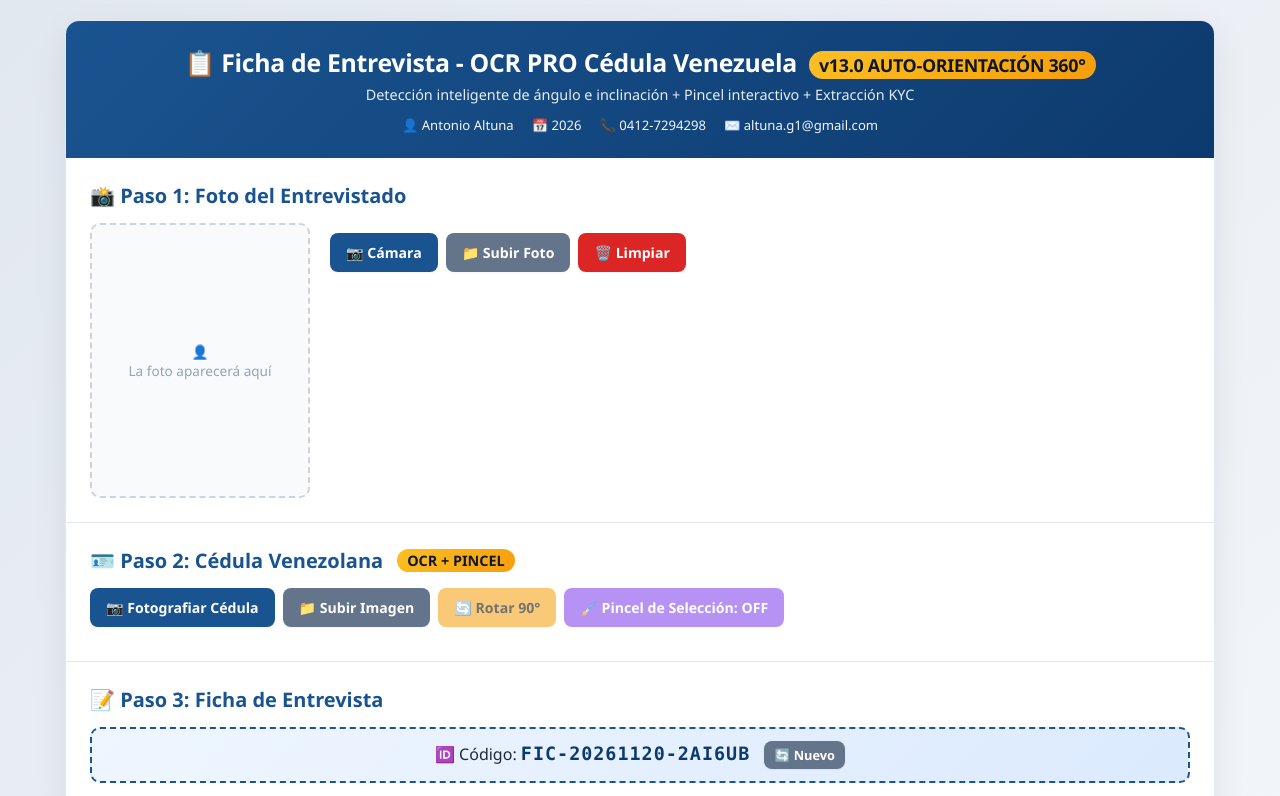
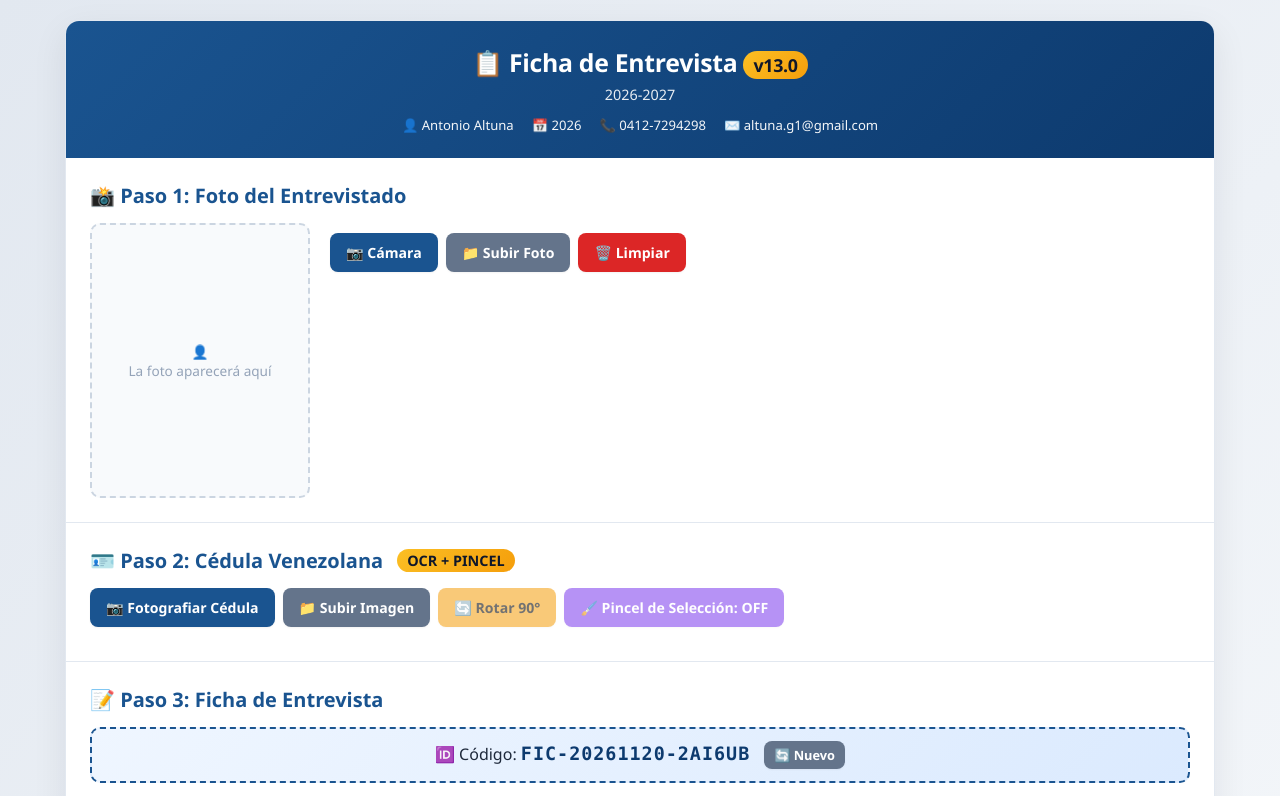
Before and after one commit to UNIONG25/FichaEntrevistas, a plain HTML site: page index.html in a window 1280 px wide. Shown: the top 796 px of the page. Drawn offline with nearby package versions, Linux system fonts and the light colour scheme.

```diff
--- a/index.html
+++ b/index.html
@@ -3,7 +3,7 @@
 <head>
 <meta charset="UTF-8">
 <meta name="viewport" content="width=device-width, initial-scale=1.0">
-<title>Ficha de Entrevista - OCR PRO v10.0 | Antonio Altuna 2026</title>
+<title>Ficha de Entrevista</title>
 <script src="https://cdn.jsdelivr.net/npm/tesseract.js@5.0.4/dist/tesseract.min.js"></script>
 <script src="https://docs.opencv.org/4.8.0/opencv.js" async></script>
 <script src="https://cdnjs.cloudflare.com/ajax/libs/jspdf/2.5.1/jspdf.umd.min.js"></script>
@@ -187,8 +187,8 @@ h3{color:var(--primary-dark);margin:16px 0 10px;font-size:1.02em}
 
 <div class="container">
   <header>
-    <h1>📋 Ficha de Entrevista - OCR PRO Cédula Venezuela <span class="pro-badge">v13.0 AUTO-ORIENTACIÓN 360°</span></h1>
-    <p>Detección inteligente de ángulo e inclinación + Pincel interactivo + Extracción KYC</p>
+    <h1>📋 Ficha de Entrevista<span class="pro-badge">v13.0</span></h1>
+    <p>2026-2027</p>
     <div class="contact">
       <span>👤 Antonio Altuna</span>
       <span>📅 2026</span>
```
